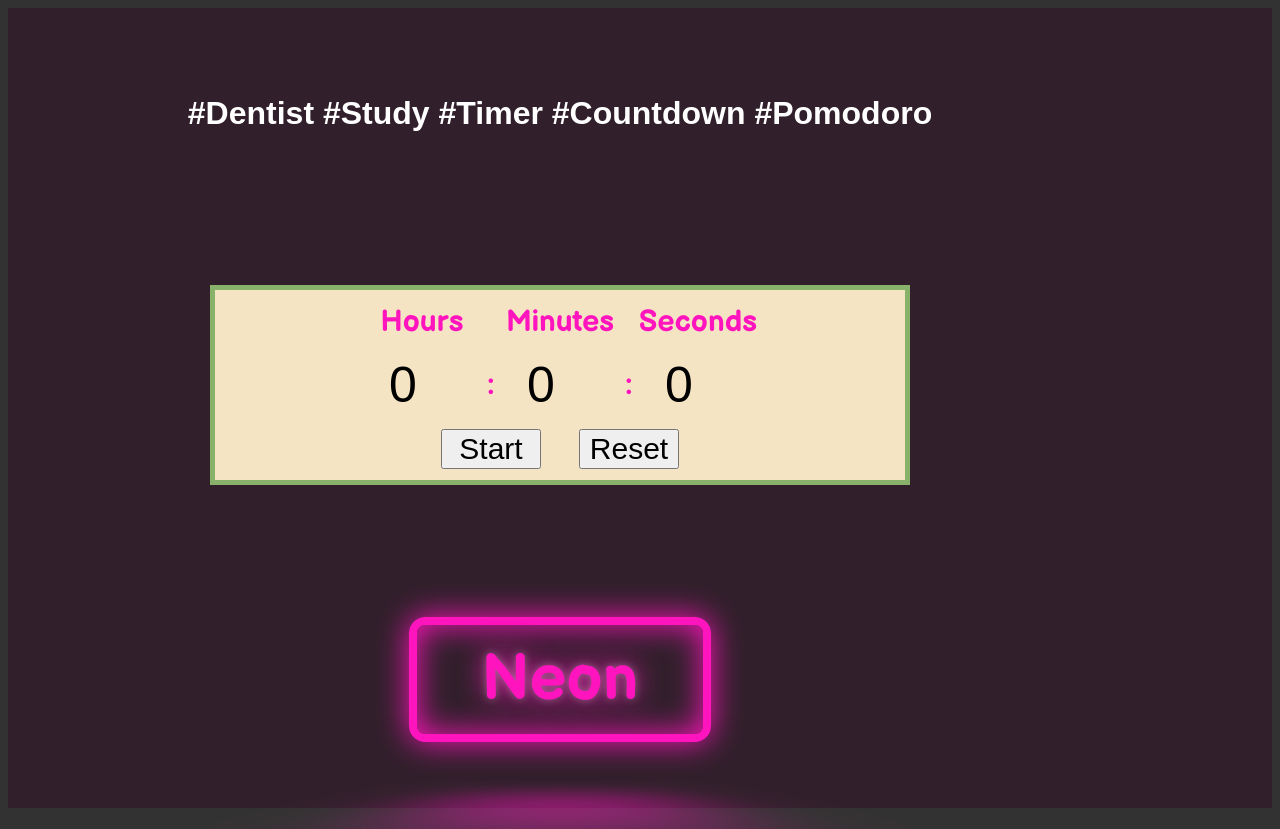
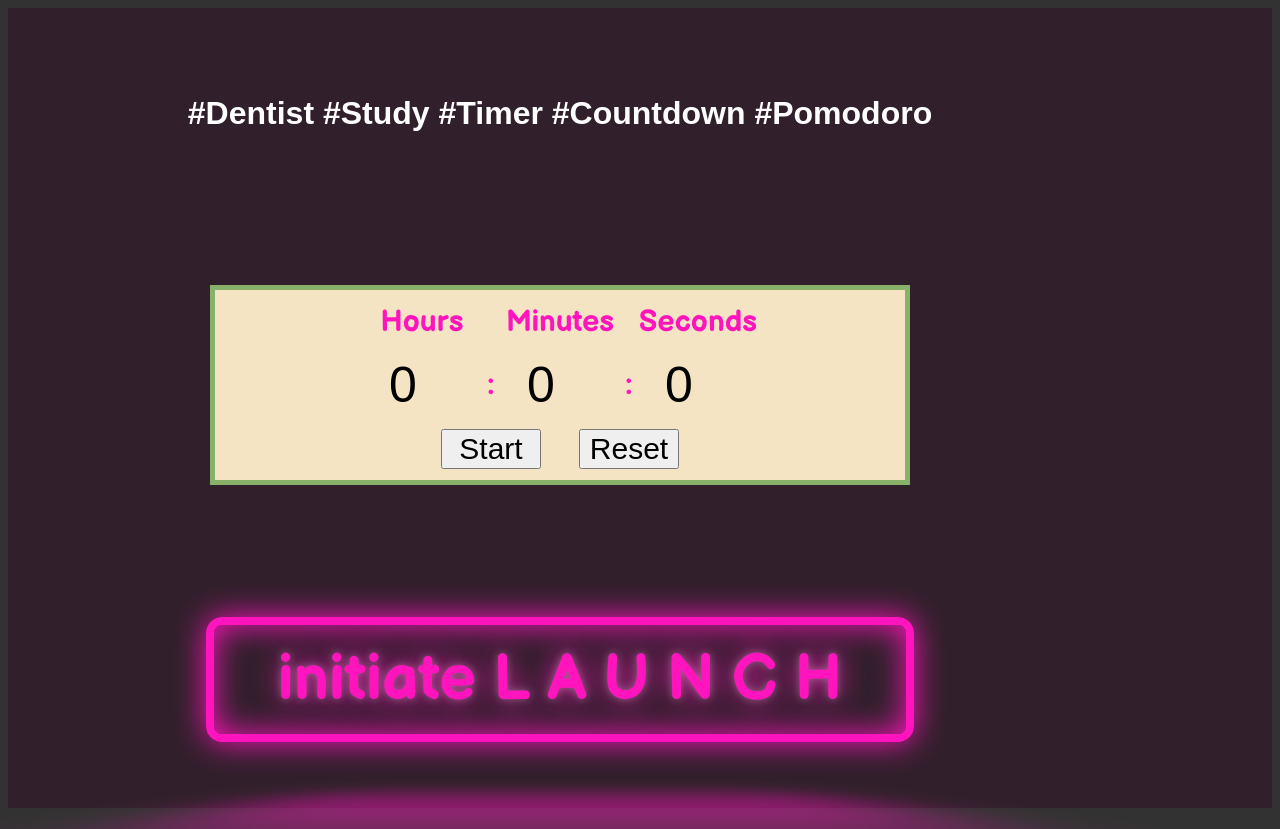
Before and after one commit to creativeCitizen1/creativeCitizen1.github.io, a plain HTML site: page index.html in a window 1280 px wide. Drawn offline with Linux system fonts and the light colour scheme.

Commit message:
Update index.html

```diff
--- a/index.html
+++ b/index.html
@@ -21,5 +21,5 @@
 <link rel="preconnect" href="https://fonts.gstatic.com">
 <link href="https://fonts.googleapis.com/css2?family=Balsamiq+Sans:wght@700&display=swap" rel="stylesheet">
 
-<a href="#" class="neon-button">Neon</a>
+<a href="#" class="neon-button">initiate L A U N C H</a>
 </html>
```
